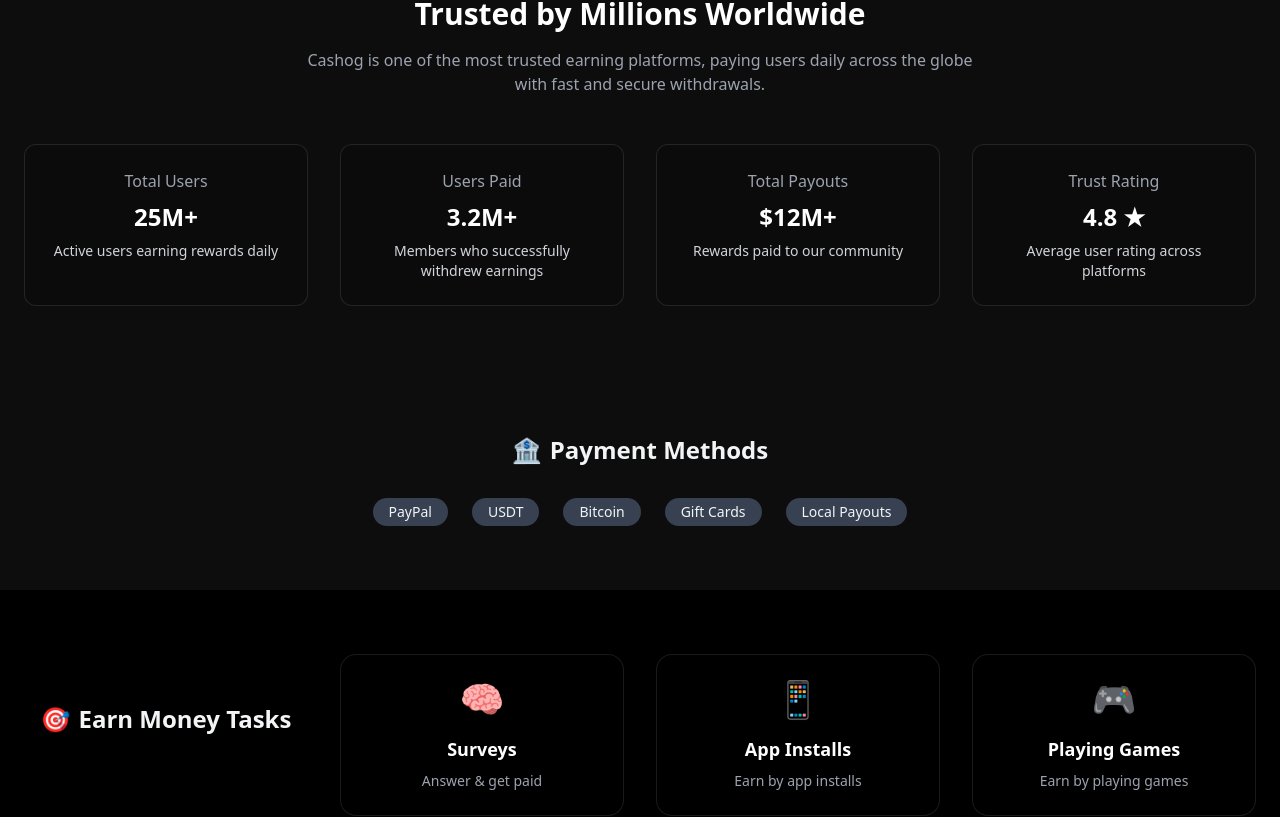
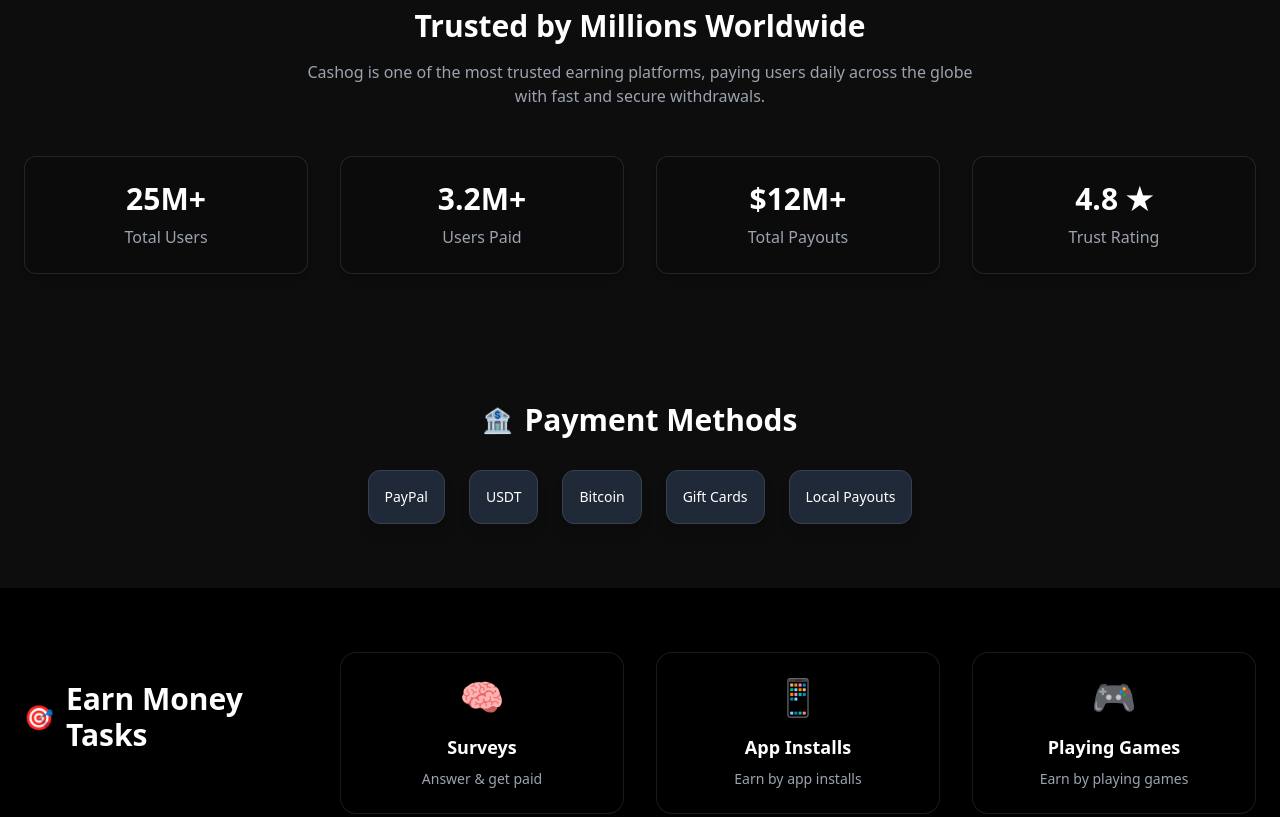
Before and after one commit to tool63/cashin, a Next.js app: page / in a window 1280 px wide. Shown: the part 1603-2420 px from the top of the page. Built offline with nearby package versions, Linux system fonts and the light colour scheme.

Commit message:
Update SmallComponents.tsx

```diff
--- a/components/SmallComponents.tsx
+++ b/components/SmallComponents.tsx
@@ -1,65 +1,51 @@
 "use client"
 
-import { ReactNode } from "react"
+import React from "react"
 
-/* ---------- STAT COMPONENT ---------- */
-interface StatProps {
-  title: string
-  value: string
-  description?: string
-}
-
-export const Stat = ({ title, value, description }: StatProps) => {
+/* ---------- SECTION TITLE ---------- */
+export function SectionTitle({ icon, text }: { icon: string; text: string }) {
   return (
-    <div className="bg-white/5 dark:bg-black/10 border border-black/10 dark:border-white/10 rounded-xl p-6 flex flex-col items-center text-center">
-      <p className="text-gray-500 dark:text-gray-400">{title}</p>
-      <h3 className="text-2xl font-bold my-2">{value}</h3>
-      {description && <p className="text-gray-600 dark:text-gray-300 text-sm">{description}</p>}
+    <div className="flex items-center justify-center gap-3 mb-8">
+      <span className="text-2xl">{icon}</span>
+      <h2 className="text-3xl font-bold text-gray-900 dark:text-white">{text}</h2>
     </div>
   )
 }
 
-/* ---------- BADGE COMPONENT ---------- */
-interface BadgeProps {
-  children: ReactNode
-}
-
-export const Badge = ({ children }: BadgeProps) => {
+/* ---------- STAT ---------- */
+export function Stat({ title, value }: { title: string; value: string }) {
   return (
-    <span className="px-4 py-1 rounded-full bg-gray-200 dark:bg-gray-700 text-gray-800 dark:text-gray-100 font-medium text-sm">
-      {children}
-    </span>
-  )
-}
-
-/* ---------- FEATURE COMPONENT ---------- */
-interface FeatureProps {
-  icon: ReactNode
-  title: string
-  description?: string
-}
-
-export const Feature = ({ icon, title, description }: FeatureProps) => {
-  return (
-    <div className="bg-white/5 dark:bg-black/10 border border-black/10 dark:border-white/10 rounded-xl p-6 text-center flex flex-col items-center">
-      <div className="text-4xl mb-4">{icon}</div>
-      <h3 className="text-lg font-semibold">{title}</h3>
-      {description && <p className="mt-2 text-gray-600 dark:text-gray-400 text-sm">{description}</p>}
+    <div className="bg-white/10 dark:bg-black/10 border border-black/10 dark:border-white/10 rounded-xl p-6 flex flex-col items-center justify-center text-center shadow-md">
+      <span className="text-3xl font-bold text-gray-900 dark:text-white">{value}</span>
+      <span className="mt-2 text-gray-600 dark:text-gray-400">{title}</span>
     </div>
   )
 }
 
-/* ---------- SECTION TITLE COMPONENT ---------- */
-interface SectionTitleProps {
-  icon: string
-  text: string
-}
-
-export const SectionTitle = ({ icon, text }: SectionTitleProps) => {
+/* ---------- BADGE ---------- */
+export function Badge({ children }: { children: React.ReactNode }) {
   return (
-    <div className="flex items-center justify-center gap-2 mb-8 text-2xl font-bold text-gray-900 dark:text-gray-100">
-      <span>{icon}</span>
-      <span>{text}</span>
+    <div className="bg-white dark:bg-gray-800 border border-gray-200 dark:border-gray-700 rounded-xl shadow-lg p-4 flex flex-col items-center justify-center text-gray-900 dark:text-white hover:scale-105 hover:shadow-2xl transition-transform duration-300">
+      {children}
     </div>
   )
 }
+
+/* ---------- FEATURE ---------- */
+export function Feature({
+  icon,
+  title,
+  description,
+}: {
+  icon: React.ReactNode
+  title: string
+  description?: string
+}) {
+  return (
+    <div className="bg-white/10 dark:bg-black/10 border border-black/10 dark:border-white/10 rounded-2xl p-6 flex flex-col items-center text-center hover:scale-105 hover:shadow-lg transition-transform duration-300">
+      <div className="text-4xl mb-4 text-emerald-500">{icon}</div>
+      <h3 className="text-lg font-semibold mb-2 text-gray-900 dark:text-white">{title}</h3>
+      {description && <p className="text-sm text-gray-600 dark:text-gray-400">{description}</p>}
+    </div>
+  )
+}
```
